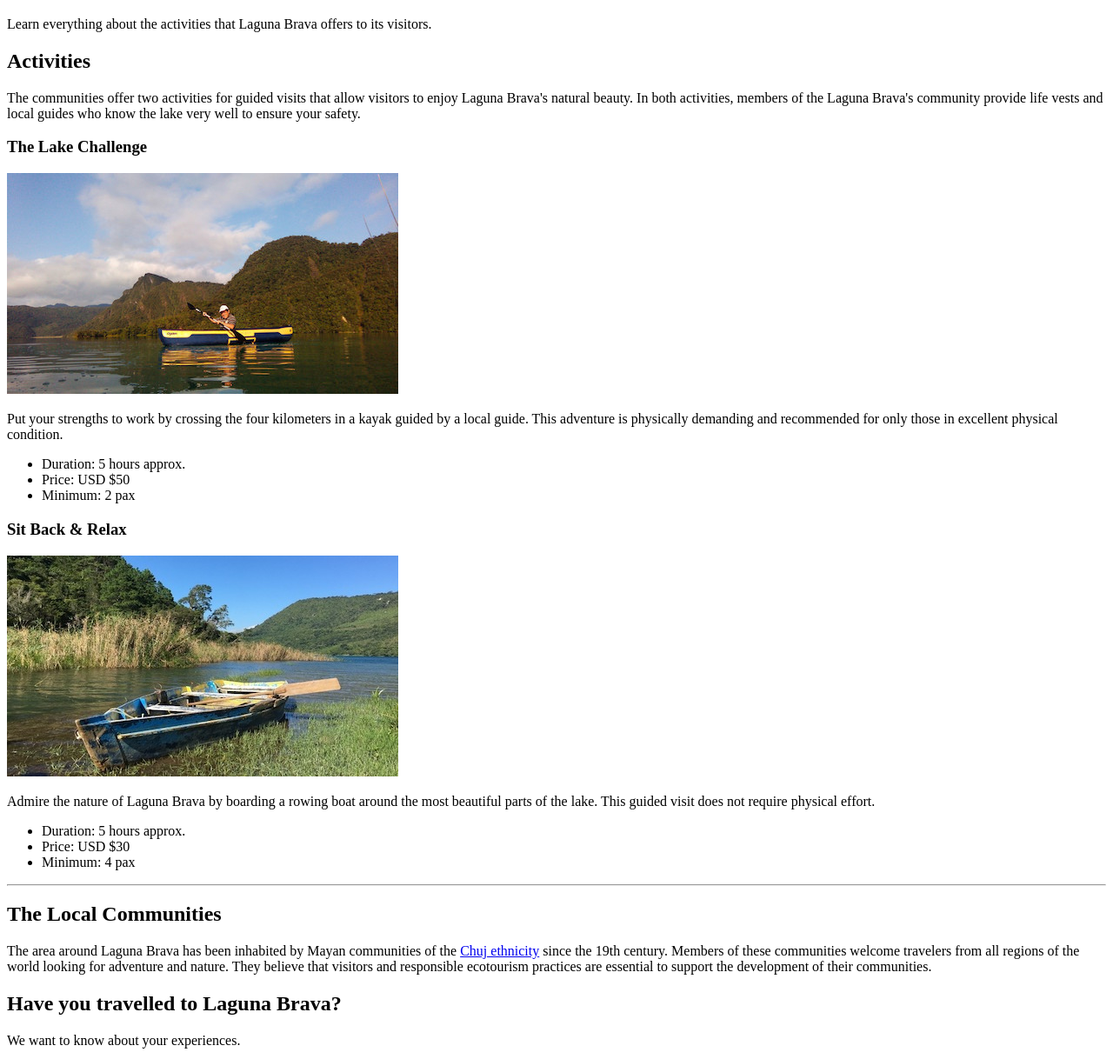
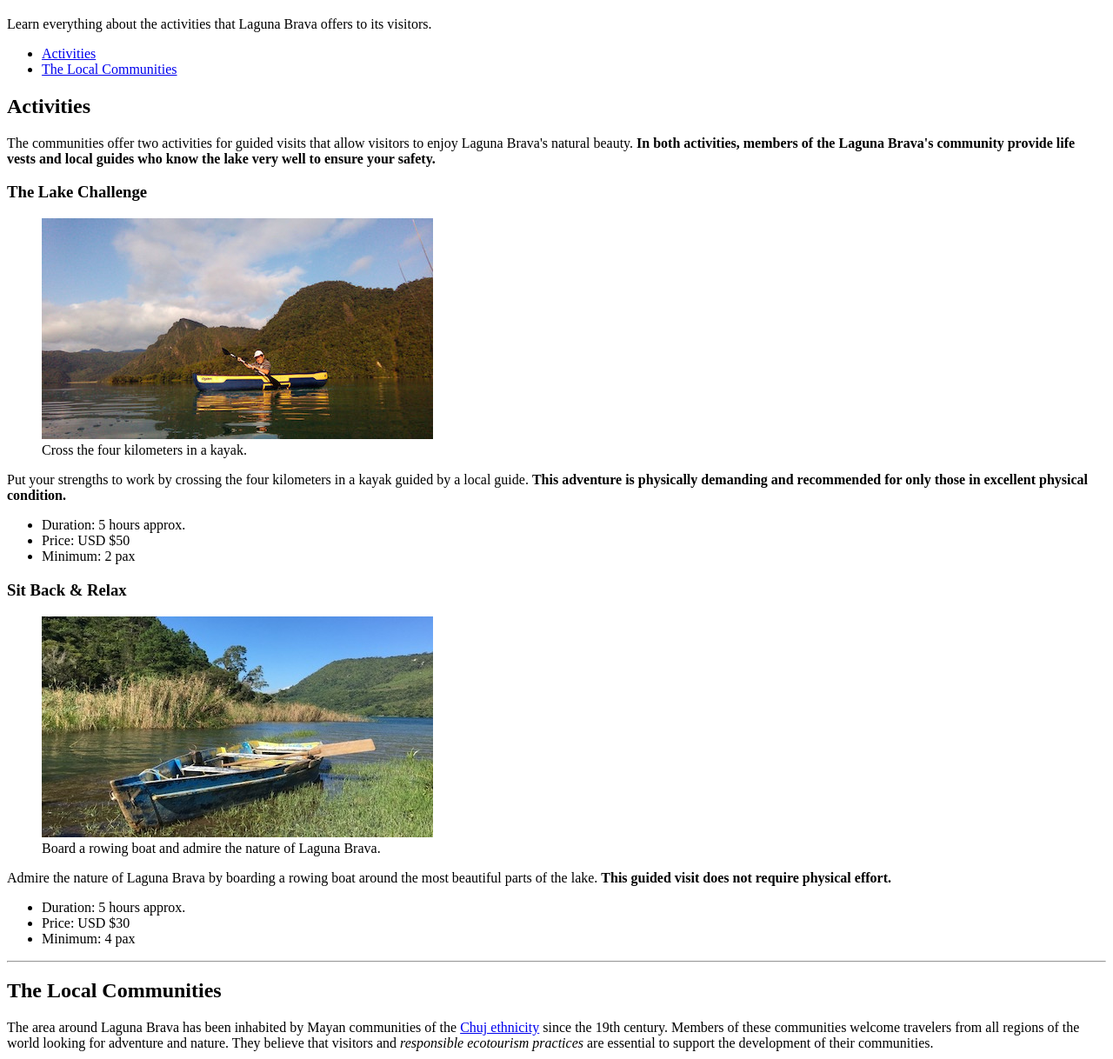
Before and after one commit to Bryant-Duong13/lab-3, a plain HTML site: page index.html in a window 1280 px wide. Shown: the part 442-1660 px from the top of the page at 87% size. Drawn offline with Linux system fonts and the light colour scheme.

Commit message:
Update index.html

```diff
--- a/index.html
+++ b/index.html
@@ -17,56 +17,73 @@
         <p>
             Learn everything about the activities that Laguna Brava offers to its visitors.
         </p>
+        <nav class="menu">
+            <ul>
+                <li> <a href="#Activities">Activities</a></li>
+                <li> <a href="#Communities">The Local Communities</a></li>
+            </ul>
+        </nav>
     </header>
 
     <main>
         <section>
-            <h2>Activities</h2>
+            <h2 id="Activities">Activities</h2>
             <p>
                 The communities offer two activities for guided visits that allow visitors to enjoy Laguna Brava's
                 natural
-                beauty. In both activities, members of the Laguna Brava's community provide life vests and local guides
-                who
-                know
-                the lake very well to ensure your safety.
+                beauty. <strong> In both activities, members of the Laguna Brava's community provide life vests and
+                    local guides
+                    who know the lake very well to ensure your safety. </strong>
             </p>
             <section>
+                <article>
                     <h3>The Lake Challenge</h3>
+                    <figure>
                         <img src="img/kayak.jpg" alt="Lake challenge kayak" title="Kayak on Laguna Brava" width="450"
                             height="254">
+                        <figcaption> Cross the four kilometers in a kayak. </figcaption>
+                    </figure>
                     <p>
-                    Put your strengths to work by crossing the four kilometers in a kayak guided by a local guide. This
-                    adventure is
+                        Put your strengths to work by crossing the four kilometers in a kayak guided by a local guide.
+                        <strong> This adventure is
                             physically demanding and recommended for only those in excellent physical condition.
+                        </strong>
                     </p>
                     <ul>
                         <li>Duration: 5 hours approx.</li>
                         <li>Price: USD $50</li>
                         <li>Minimum: 2 pax</li>
                     </ul>
+                </article>
             </section>
 
             <section>
+                <article>
                     <h3>Sit Back & Relax</h3>
-                <img src="img/boat.jpg" alt="Sit Back & Relax boat" title="Boat trip in Laguna Brava" width="450"
-                    height="254">
+                    <figure>
+                        <img src="img/boat.jpg" alt="Sit Back & Relax boat" title="Boat trip in Laguna Brava"
+                            width="450" height="254">
+                        <figcaption> Board a rowing boat and admire the nature of Laguna Brava. </figcaption>
+                    </figure>
                     <p>
-                    Admire the nature of Laguna Brava by boarding a rowing boat around the most beautiful parts of the
+                        Admire the nature of Laguna Brava by boarding a rowing boat around the most beautiful parts of
+                        the
                         lake.
-                    This
-                    guided visit does not require physical effort.
+                        <strong>This
+                            guided visit does not require physical effort.</strong>
                     </p>
                     <ul>
                         <li>Duration: 5 hours approx.</li>
                         <li>Price: USD $30</li>
                         <li>Minimum: 4 pax</li>
                     </ul>
+                </article>
             </section>
         </section>
         <hr>
 
         <section>
-            <h2>The Local Communities</h2>
+            <h2 id="Communities">The Local Communities</h2>
             <p>
                 The area around Laguna Brava has been inhabited by Mayan communities of the <a
                     href="https://en.wikipedia.org/wiki/Chuj_people">Chuj ethnicity</a> since the 19th century. Members
@@ -75,7 +92,7 @@
                 communities welcome travelers from all regions of the world looking for adventure and nature. They
                 believe
                 that
-                visitors and responsible ecotourism practices are essential to support the development of their
+                visitors and <em>responsible ecotourism practices</em> are essential to support the development of their
                 communities.
             </p>
         </section>
```
Lines whose indentation alone changed are shown as unchanged.
